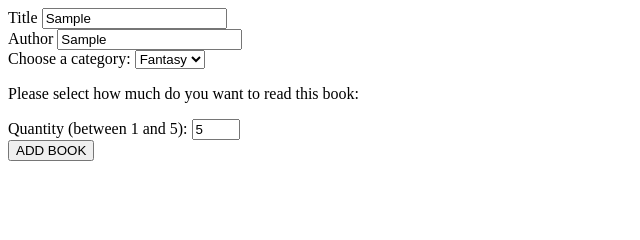
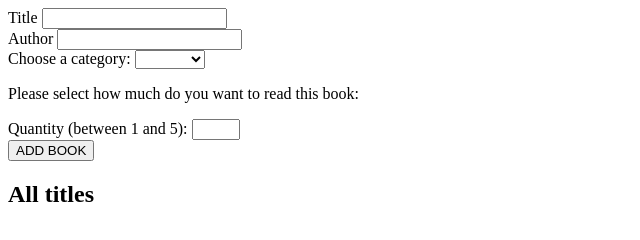
Before and after one commit to aleksandergorecki80/BooksToRead_2.0, a website built with webpack: page index.html in a window 1280 px wide. Both pictures are taken after typing "Sample", "Sample", "5" into the empty fields and a click on the button "ADD BOOK". Shown: the whole page, without its empty margins (0-640 px from the left). Built offline with nearby package versions, Linux system fonts and the light colour scheme.

Commit message:
Render a book list

```diff
--- a/index.html
+++ b/index.html
@@ -46,7 +46,7 @@
         <header>
           <h2></h2>
         </header>
-        <ul></ul>
+        <ul id="books-list"></ul>
       </section>
     </template>
     <div id="app"></div>
--- a/src/app.ts
+++ b/src/app.ts
@@ -1,3 +1,5 @@
 import { BookInput } from './components/book-input';
+import { BookList } from './components/book-list';
 
 new BookInput();
+new BookList('All titles');
--- a/src/components/book-input.ts
+++ b/src/components/book-input.ts
@@ -1,7 +1,11 @@
+// Add VALIDATION !!!
+
+import { Autobind } from '../decorators/autobind';
+
 export class BookInput {
   templateElement: HTMLTemplateElement;
   hostElement: HTMLDivElement;
-  formElement: HTMLFormElement;
+  element: HTMLFormElement;
 
   titleInputElement: HTMLInputElement;
   authorInputElement: HTMLInputElement;
@@ -19,21 +23,21 @@ export class BookInput {
       true
     );
 
-    this.formElement = importedNode.firstElementChild as HTMLFormElement;
+    this.element = importedNode.firstElementChild as HTMLFormElement;
 
-    this.titleInputElement = this.formElement.querySelector(
+    this.titleInputElement = this.element.querySelector(
       '#title'
     ) as HTMLInputElement;
 
-    this.authorInputElement = this.formElement.querySelector(
+    this.authorInputElement = this.element.querySelector(
       '#author'
     ) as HTMLInputElement;
 
-    this.categoryInputElement = this.formElement.querySelector(
+    this.categoryInputElement = this.element.querySelector(
       '#category'
     ) as HTMLInputElement;
 
-    this.ratingInputElement = this.formElement.querySelector(
+    this.ratingInputElement = this.element.querySelector(
       '#rating'
     ) as HTMLInputElement;
 
@@ -41,19 +45,50 @@ export class BookInput {
     this.attach();
   }
 
+  private gatherUserInput(): [string, string, string, number] | void {
+    const enteredTitle = this.titleInputElement.value;
+    const enteredAuthor = this.authorInputElement.value;
+    const enteredCategory = this.categoryInputElement.value;
+    const enteredRating = this.ratingInputElement.value;
+
+    // Add VALIDATION HERE
+
+    return [
+      enteredTitle,
+      enteredAuthor,
+      enteredCategory,
+      parseInt(enteredRating),
+    ];
+  }
+
+  @Autobind
   private submitHandler(event: Event) {
     event.preventDefault();
-    console.log(this.titleInputElement.value);
-    console.log(this.authorInputElement.value);
-    console.log(this.categoryInputElement.value);
-    console.log(this.ratingInputElement.value);
+    const userInput = this.gatherUserInput();
+
+    console.log(userInput);
+
+    if (Array.isArray(userInput)) {
+      const [title, author, category, rating] = userInput;
+      console.log(title, author, category, rating);
+    } else {
+      throw new Error('Please fill in the form');
+    }
+    this.clearInputs();
   }
 
-  configure() {
-    this.formElement.addEventListener('submit', this.submitHandler.bind(this));
+  private clearInputs() {
+    this.titleInputElement.value = '';
+    this.authorInputElement.value = '';
+    this.categoryInputElement.value = '';
+    this.ratingInputElement.value = '';
+  }
+
+  private configure() {
+    this.element.addEventListener('submit', this.submitHandler);
   }
 
   private attach() {
-    this.hostElement.insertAdjacentElement('afterbegin', this.formElement);
+    this.hostElement.insertAdjacentElement('afterbegin', this.element);
   }
 }
--- /dev/null
+++ b/src/components/book-list.ts
@@ -0,0 +1,29 @@
+export class BookList {
+  templateElement: HTMLTemplateElement;
+  hostElement: HTMLDivElement;
+  element: HTMLElement;
+
+  constructor(private sectionTitle: string) {
+    this.templateElement = document.getElementById(
+      'books-list'
+    )! as HTMLTemplateElement;
+    this.hostElement = document.getElementById('app') as HTMLDivElement;
+
+    const importedNode = document.importNode(
+      this.templateElement.content,
+      true
+    );
+
+    this.element = importedNode.firstElementChild as HTMLElement;
+    this.attach();
+    this.renderContent();
+  }
+
+  private renderContent() {
+    this.element.querySelector('h2')!.textContent = this.sectionTitle;
+  }
+
+  private attach() {
+    this.hostElement.insertAdjacentElement('beforeend', this.element);
+  }
+}
--- /dev/null
+++ b/src/decorators/autobind.ts
@@ -0,0 +1,12 @@
+// Autobind decorator
+export function Autobind(_: any, _2: string, descriptor: PropertyDescriptor) {
+  const oryginalMethod = descriptor.value;
+  const adjDescriptor: PropertyDescriptor = {
+    configurable: true,
+    get() {
+      const boundFn = oryginalMethod.bind(this);
+      return boundFn;
+    },
+  };
+  return adjDescriptor;
+}
```
Also changed, not shown: tsconfig.json (+14 -15 lines).
